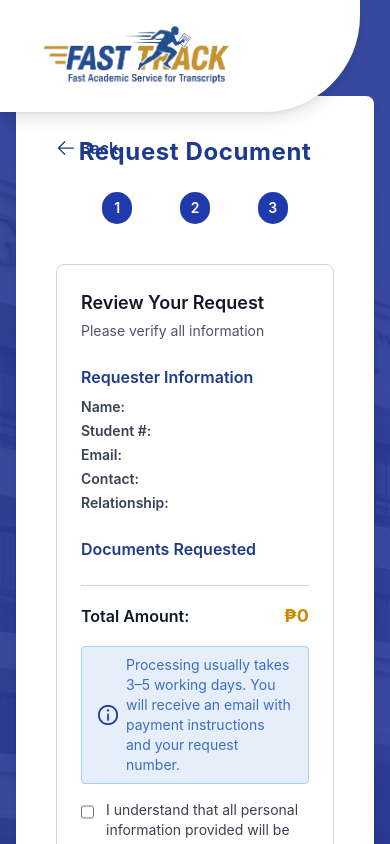
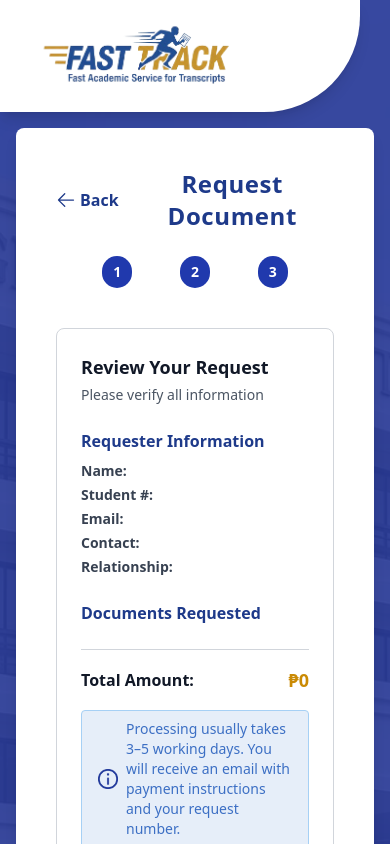
Before and after one commit to CoderCakee/ipt_fasttrack, a React (Create React App) app in the folder main_project/fast_track_frontend_stephanie/: page /RequestDocumentStep3 in a window 390 px wide. Shown: the top 844 px of the page. Built offline with nearby package versions, Linux system fonts and the light colour scheme.

Commit message:
Fix the downloaded pdf layout for better mobile view

```diff
--- a/main_project/fast_track_frontend_stephanie/src/pages/Kiosk/RequestDocumentStep3.jsx
+++ b/main_project/fast_track_frontend_stephanie/src/pages/Kiosk/RequestDocumentStep3.jsx
@@ -9,9 +9,9 @@ export default function RequestDocumentStep3() {
   const navigate = useNavigate();
   const location = useLocation();
 
-  // Redirect back if no state (user accessed page directly)
   useEffect(() => {
     if (!location.state || !location.state.personalInfo || !location.state.documents) {
+      // Optionally redirect or handle missing state here
     }
   }, [location.state, navigate]);
 
@@ -21,7 +21,6 @@ export default function RequestDocumentStep3() {
   const [submitting, setSubmitting] = useState(false);
   const [error, setError] = useState("");
 
-  // Compute total amount
   const totalAmount = documents.reduce(
     (sum, doc) => sum + (doc.price || 0) * (doc.copies || 1),
     0
@@ -40,7 +39,6 @@ export default function RequestDocumentStep3() {
     setError("");
     setSubmitting(true);
 
-    // TODO: Replace with actual submission API call
     setTimeout(() => {
       setSubmitting(false);
       navigate("/SuccessMessage");
@@ -50,51 +48,35 @@ export default function RequestDocumentStep3() {
   const formatCurrency = (amount) => `₱${amount.toLocaleString()}`;
 
   return (
-    <div className="min-h-screen relative flex flex-col bg-[#2C3E9E]">
+    <div className="min-h-screen relative flex flex-col bg-[#2C3E9E] font-sans">
       <KioskBackground opacity={10} blueOpacity={80} />
 
       {/* Fixed Header */}
-      <div className="fixed top-0 left-0 right-0 z-20">
+      <div className="w-full h-16">
         <KioskHeader />
       </div>
 
-      {/* Scrollable Content */}
-      <div
-        className="flex-1 overflow-y-auto pt-24"
-        style={{
-          scrollbarWidth: 'none', // Firefox
-          msOverflowStyle: 'none', // IE/Edge
-        }}
-      >
-        <style>
-          {`
-            .scrollable-content::-webkit-scrollbar {
-              display: none; // Chrome, Safari, Opera
-            }
-          `}
-        </style>
+      {/* Content below fixed header */}
+      <div className="relative z-10 px-4 pb-10 mt-16">
+        <main className="max-w-3xl w-full mx-auto bg-white rounded-lg shadow-lg p-10">
 
-        <div className="relative z-10 flex flex-col min-h-screen">
-            <main className="flex-grow flex justify-center items-start px-4 pb-8">
-            <div className="bg-white rounded-lg shadow-lg max-w-3xl w-full p-10 mx-auto">
-
-              {/* Header */}
-              <div className="relative mb-6">
+          {/* Header: Back button and title */}
+          <div className="relative mb-6 flex items-center space-x-3">
             <button
               onClick={handleBack}
               type="button"
-                  className="absolute left-0 flex items-center text-blue-900 hover:text-blue-700 font-semibold transition"
+              className="text-blue-900 hover:text-blue-700 font-semibold flex items-center space-x-1 shrink-0"
               aria-label="Back to previous step"
             >
-                  <ArrowLeftIcon className="h-5 w-5 mr-1" />
-                  Back
+              <ArrowLeftIcon className="h-5 w-5" />
+              <span>Back</span>
             </button>
-                <h2 className="text-blue-900 font-bold text-2xl tracking-wide text-center select-none">
+            <h2 className="text-blue-900 font-bold text-2xl tracking-wide text-center flex-1 select-none">
               Request Document
             </h2>
           </div>
 
-              {/* Step indicator */}
+          {/* Step Indicator */}
           <div className="flex justify-center items-center space-x-6 mb-10 w-2/3 max-w-sm mx-auto">
             {[1, 2, 3].map((step) => (
               <React.Fragment key={step}>
@@ -112,12 +94,8 @@ export default function RequestDocumentStep3() {
 
           {/* Review Section */}
           <section className="border border-gray-300 rounded-lg p-6 mb-6">
-                <h3 className="font-semibold text-gray-900 mb-1 text-lg">
-                  Review Your Request
-                </h3>
-                <p className="text-gray-600 text-sm mb-6">
-                  Please verify all information
-                </p>
+            <h3 className="font-semibold text-gray-900 mb-1 text-lg">Review Your Request</h3>
+            <p className="text-gray-600 text-sm mb-6">Please verify all information</p>
 
             {/* Requester Information */}
             <div className="mb-6">
@@ -126,7 +104,9 @@ export default function RequestDocumentStep3() {
                 <div>
                   <dt className="inline font-semibold">Name:</dt>{" "}
                   <dd className="inline">
-                        {`${personalInfo.firstName || ""} ${personalInfo.middleName || ""} ${personalInfo.lastName || ""}`.trim()}
+                    {`${personalInfo.firstName || ""} ${personalInfo.middleName || ""} ${
+                      personalInfo.lastName || ""
+                    }`.trim()}
                   </dd>
                 </div>
                 <div>
@@ -164,7 +144,8 @@ export default function RequestDocumentStep3() {
                     <div>
                       <p className="font-semibold text-gray-900">{name}</p>
                       <p className="text-xs text-gray-500">
-                            {copies} {copies === 1 ? "copy" : "copies"} • {purposeDescription || ""}
+                        {copies} {copies === 1 ? "copy" : "copies"} •{" "}
+                        {purposeDescription || ""}
                       </p>
                     </div>
                     <div className="font-semibold text-gray-900">
@@ -178,15 +159,17 @@ export default function RequestDocumentStep3() {
             {/* Total Amount */}
             <div className="flex justify-between items-center mt-6 border-t border-gray-300 pt-4">
               <span className="font-semibold text-gray-900">Total Amount:</span>
-                  <span className="font-bold text-yellow-600 text-lg">{formatCurrency(totalAmount)}</span>
+              <span className="font-bold text-yellow-600 text-lg">
+                {formatCurrency(totalAmount)}
+              </span>
             </div>
 
             {/* Info Box */}
             <div className="mt-4 flex items-center space-x-2 bg-[#E6EEF9] rounded border border-[#A6D0F5] px-4 py-2 text-sm text-[#3C6FC4]">
               <img src={infoIcon} alt="Info" className="w-5 h-5 object-contain" />
               <p className="flex-1">
-                    Processing usually takes 3–5 working days. You will receive an
-                    email with payment instructions and your request number.
+                Processing usually takes 3–5 working days. You will receive an email
+                with payment instructions and your request number.
               </p>
             </div>
 
@@ -200,9 +183,8 @@ export default function RequestDocumentStep3() {
                 aria-required="true"
               />
               <span className="text-sm text-gray-700">
-                    I understand that all personal information provided will be used
-                    solely for processing my document request in compliance with the
-                    Data Privacy Act.
+                I understand that all personal information provided will be used solely
+                for processing my document request in compliance with the Data Privacy Act.
               </span>
             </label>
 
@@ -231,9 +213,7 @@ export default function RequestDocumentStep3() {
               {submitting ? "Submitting..." : "Submit Request"}
             </button>
           </div>
-            </div>
         </main>
-        </div>
       </div>
     </div>
   );
--- a/main_project/fast_track_frontend_stephanie/src/pages/Kiosk/SingleDocumentReceipt.jsx
+++ b/main_project/fast_track_frontend_stephanie/src/pages/Kiosk/SingleDocumentReceipt.jsx
@@ -30,31 +30,34 @@ const SingleDocumentReceipt = ({
   const receiptElement = document.getElementById("receipt-content");
   const buttons = document.getElementById("receipt-buttons");
 
-  // Hide the buttons before capture
+  // Hide buttons before capture
   if (buttons) buttons.style.display = "none";
 
-  // Wait a tiny bit for UI update
-  await new Promise((resolve) => setTimeout(resolve, 150));
+  // Save current width and apply fixed width for PDF capture
+  const originalWidth = receiptElement.style.width;
+  receiptElement.style.width = "800px"; // fixed desktop width
 
-  // Generate canvas
+  // Wait a tiny bit for layout to adjust
+  await new Promise((resolve) => setTimeout(resolve, 100));
+
+  // Capture canvas
   const canvas = await html2canvas(receiptElement, {
     scale: 2,
     useCORS: true,
   });
 
-  // Restore button visibility
+  // Restore original width and button visibility
+  receiptElement.style.width = originalWidth;
   if (buttons) buttons.style.display = "flex";
 
   const imgData = canvas.toDataURL("image/png");
   const pdf = new jsPDF("p", "mm", "a4");
-
   const pdfWidth = pdf.internal.pageSize.getWidth();
   const pdfHeight = (canvas.height * pdfWidth) / canvas.width;
 
   pdf.addImage(imgData, "PNG", 0, 0, pdfWidth, pdfHeight);
   pdf.save(`${requestNumber}.pdf`);
 };
-
 
   return (
     <div className="relative min-h-screen flex flex-col bg-[#2C3E9E] font-serif">
@@ -86,13 +89,13 @@ const SingleDocumentReceipt = ({
       </div>
 
       {/* Fixed Header */}
-      <div className="fixed top-0 left-0 right-0 z-20 header">
+      <div className="w-full header">
         <KioskHeader />
       </div>
 
       {/* Scrollable Content */}
       <div
-        className="flex-1 overflow-y-auto pt-24"
+        className="flex-1 overflow-y-auto"
         style={{
           scrollbarWidth: 'none', // Firefox
           msOverflowStyle: 'none', // IE/Edge
@@ -106,7 +109,7 @@ const SingleDocumentReceipt = ({
           `}
         </style>
 
-        <main className="relative z-20 flex-grow px-6 pb-6">
+        <main className="relative z-20 flex-grow px-6 pb-6 mt-32">
         <div
         id="receipt-content"
         className="bg-white rounded-2xl shadow-xl max-w-xl w-full mx-auto p-6 mt-4 text-[#2c3e9e] space-y-4 mb-20">
```
Lines whose indentation alone changed are shown as unchanged.
